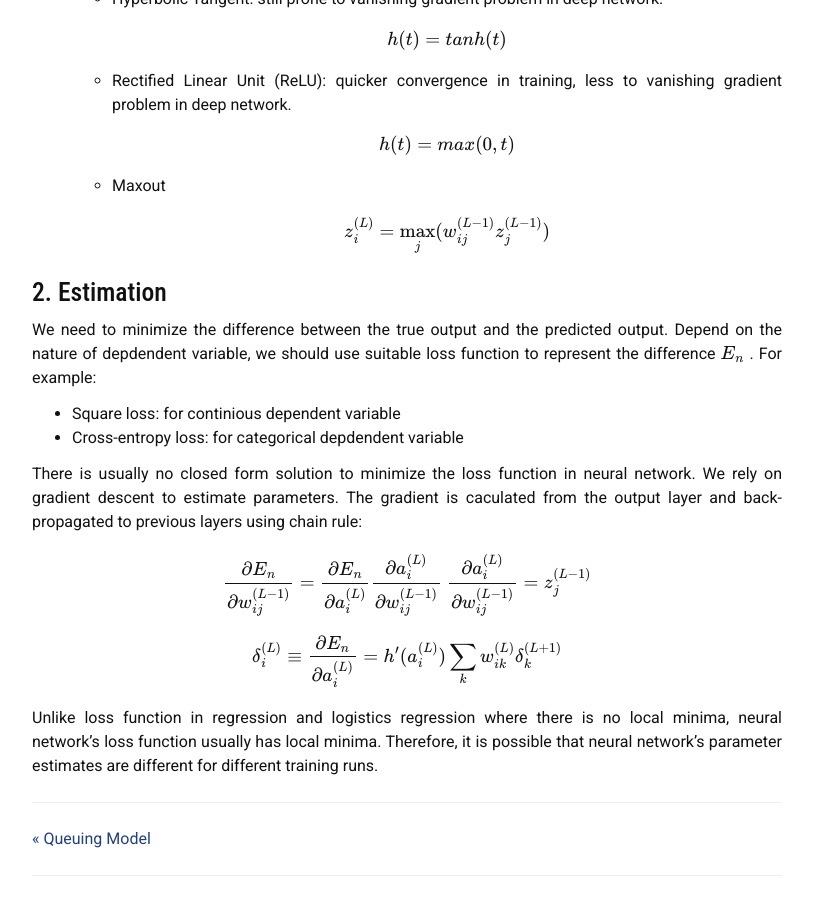
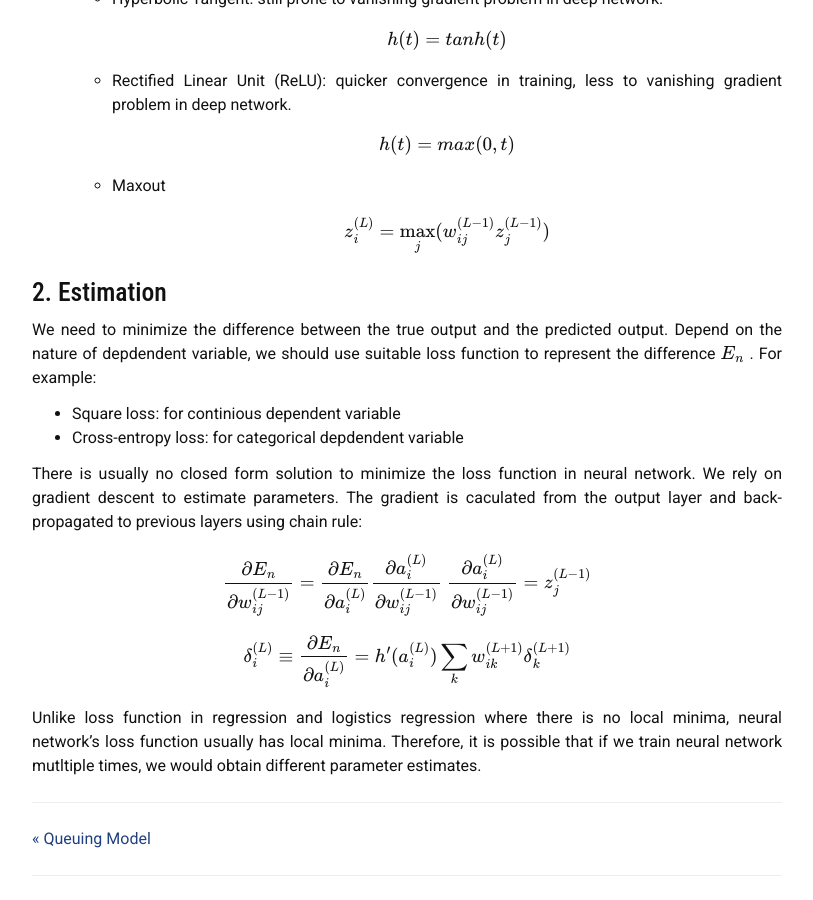
Before and after one commit to liambll/blog-archive, a Jekyll site: the page built from _posts/2017-07-06-neural-network.markdown, in a window 1280 px wide and 900 px high, scrolled down 1509 px. Shown: the whole window, without its empty margins (233-1046 px from the left). Built offline with Jekyll 4.4.1, drawn with Linux system fonts in a browser that asks for light colours; nearby versions of some CDN libraries; formulas are drawn with MathJax 3; comment, search, counter and statistics services are not loaded.

Commit message:
Update 2017-07-06-neural-network.markdown

```diff
--- a/_posts/2017-07-06-neural-network.markdown
+++ b/_posts/2017-07-06-neural-network.markdown
@@ -61,7 +61,7 @@
 \\]
 
 \\[
-\delta_i^{(L)} \equiv \frac{\partial E_n}{\partial a_i^{(L)}} = h'(a_i^{(L)}) \sum_k w_{ik}^{(L)} \delta_k^{(L+1)}
+\delta_i^{(L)} \equiv \frac{\partial E_n}{\partial a_i^{(L)}} = h'(a_i^{(L)}) \sum_k w_{ik}^{(L+1)} \delta_k^{(L+1)}
 \\]
 
-Unlike loss function in regression and logistics regression where there is no local minima, neural network's loss function usually has local minima. Therefore, it is possible that neural network's parameter estimates are different for different training runs.
+Unlike loss function in regression and logistics regression where there is no local minima, neural network's loss function usually has local minima. Therefore, it is possible that if we train neural network mutltiple times, we would obtain different parameter estimates.
```
